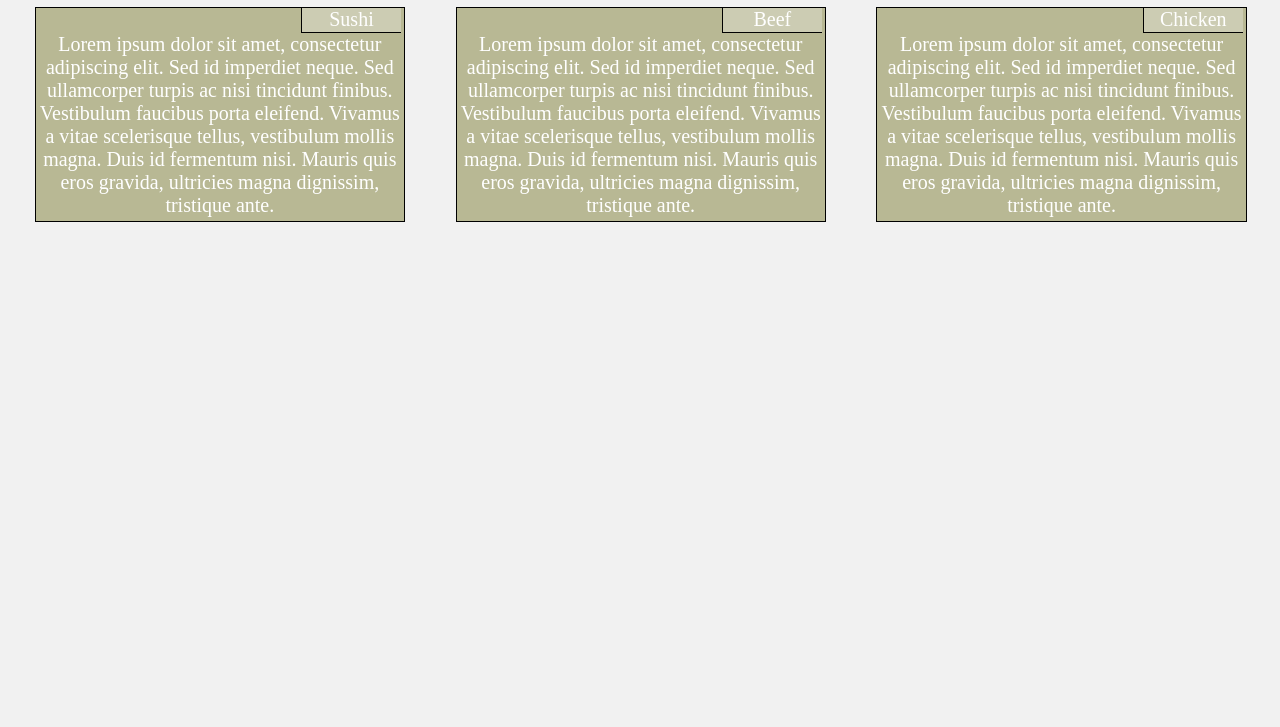
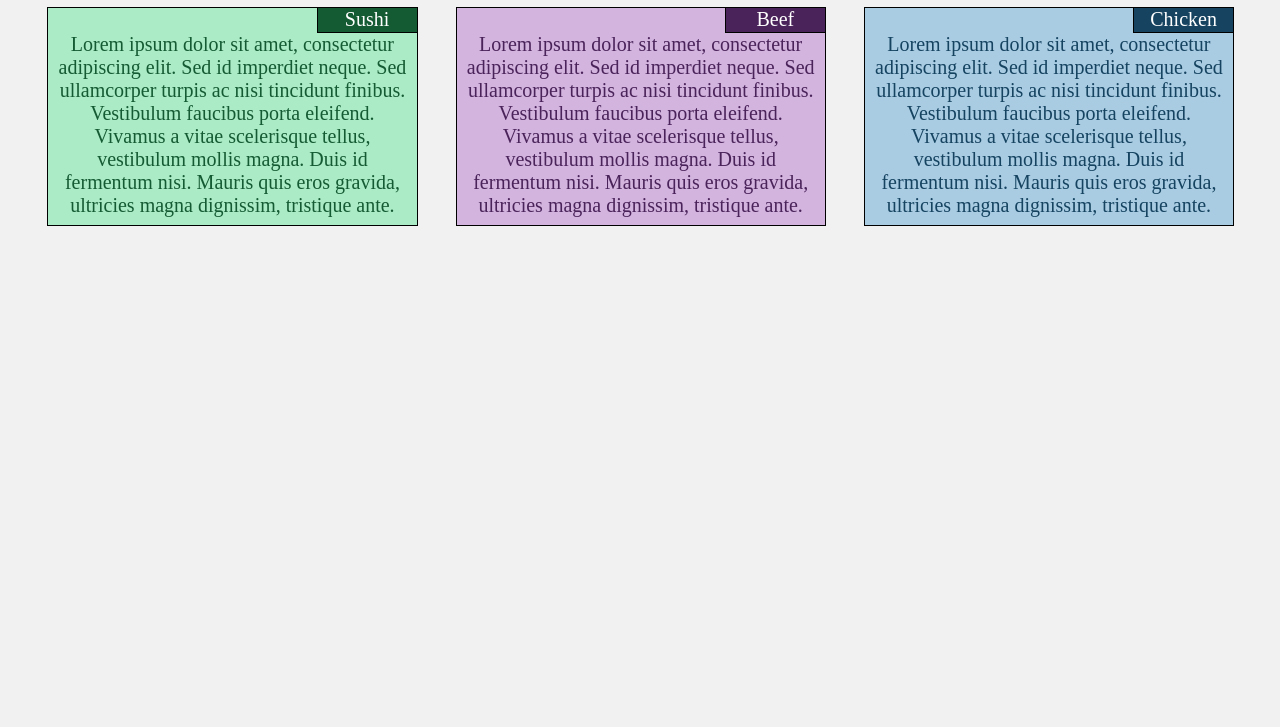
Before and after one commit to AmerSulaiman/webdevelopment-course, a plain HTML site: page site/mod2_solution/index.html in a window 1280 px wide. Shown: the part 73-800 px from the top of the page. Drawn offline with Linux system fonts and the light colour scheme.

Commit message:
i am amer

```diff
--- a/site/mod2_solution/css/style.css
+++ b/site/mod2_solution/css/style.css
@@ -8,10 +8,42 @@ body{
 
 h1{
 	text-align: center;
-	color: #b8b894;
+	color: #424949;
 }
 
-p{
+.container1 p{
+   font-size: 125%;
+   text-align: center;
+   margin: 0;
+   padding: 0;
+   color:  #154360;
+}
+
+.container2 p{
+   font-size: 125%;
+   text-align: center;
+   margin: 0;
+   padding: 0;
+   color: #4A235A;
+}
+
+.container3 p{
+   font-size: 125%;
+   text-align: center;
+   margin: 0;
+   padding: 0;
+   color: #145A32;
+}
+
+.container1 .smallTitle p{
+   font-size: 125%;
+   text-align: center;
+   margin: 0;
+   padding: 0;
+   color:  white;
+}
+
+.container2 .smallTitle p{
    font-size: 125%;
    text-align: center;
    margin: 0;
@@ -19,42 +51,126 @@ p{
    color: white;
 }
 
-.container1, .container2, .container3{
-	background-color: #b8b894;
-	margin-bottom: 30px;
+.container3 .smallTitle p{
+   font-size: 125%;
+   text-align: center;
+   margin: 0;
+   padding: 0;
+   color: white;
+}
+
+.container1{
+	background-color: #A9CCE3;
 	float: right;
 	border: 1px black solid;
-	padding-left: 3px;
-	padding-right: 3px;
-	padding-bottom: 4px;
+	padding-left: 6px;
+	padding-right: 6px;
+	padding-bottom: 8px;
+	margin-bottom: 3%;
+	margin-left: 3%;
+	margin-right: 3%;
+	width:94%;
+
 }
 
-.smallTitle{
+.container2{
+	background-color: #D2B4DE;
+	float: right;
+	border: 1px black solid;
+	padding-left: 6px;
+	padding-right: 6px;
+	padding-bottom: 8px;
+	margin-bottom: 3%;
+	margin-left: 3%;
+	margin-right: 3%;
+	width:94%;
+
+}
+
+.container3{
+	background-color: #ABEBC6;
+	float: right;
+	border: 1px black solid;
+	padding-left: 6px;
+	padding-right: 6px;
+	padding-bottom: 8px;
+	margin-bottom: 3%;
+	margin-left: 3%;
+	margin-right: 3%;
+	width:94%;
+
+}
+
+.container1 .smallTitle{
 	width:100px;
 	height: 25px;
-	background-color: #ccccb3;
-	margin-left: calc(100% - 100px);
+	background-color: #154360;
+	margin-left: calc(100% - 94px);
+	border-left: 1px black solid;
+	border-bottom: 1px black solid;
+}
+
+.container2 .smallTitle{
+	width:100px;
+	height: 25px;
+	background-color: #4A235A;
+	margin-left: calc(100% - 94px);
+	border-left: 1px black solid;
+	border-bottom: 1px black solid;
+}
+
+.container3 .smallTitle{
+	width:100px;
+	height: 25px;
+	background-color: #145A32;
+	margin-left: calc(100% - 94px);
 	border-left: 1px black solid;
 	border-bottom: 1px black solid;
 }
 
 
 @media(min-width: 992px){
-	.container1, .container2, .container3{
+	.container1{
 		width: 29.3%;
-		margin-left: 2%;
-		margin-right: 2%;
+        margin-right: 3%;
+        margin-left: 0;
+	}
+
+
+
+	.container2{
+        width: 29.3%;
+        margin-right: 3%;
+        margin-left: 0;
+	}
+
+	.container3{
+		width: 29.3%;
+		margin-right: 3%;
+		margin-left: 3%;
 	}
 }
-	@media(min-width: 768px) and (max-width:991px){
-	.container1, .container2{
-		width: 44%;
+@media(min-width: 768px) and (max-width:991px){
+	.container1{
+		width: 45.5%;
+		margin-right: 3%;
 		margin-left: 3%;
-		margin-right: 3%;
+		margin-bottom: 2.5%;
 	}
+
+
+
+	.container2{
+        width: 45.5%;
+        margin-left: 3%;
+        margin-right: 0;
+        margin-bottom: 2.5%;
+	}
+
 	.container3{
 		width: 94%;
+		margin-right: 3%;
 		margin-left: 3%;
-		margin-right: 3%;
+
 	}
 }
```
